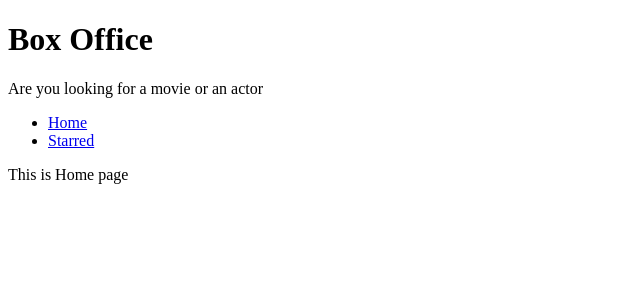
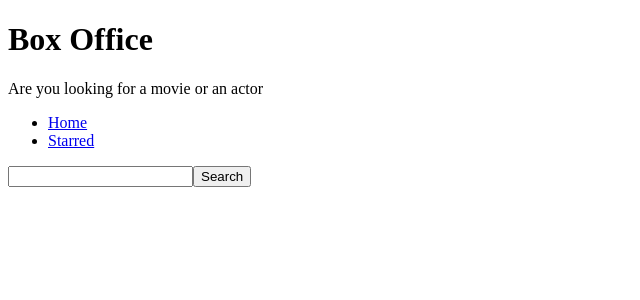
Before and after one commit to H4mxa/Box-Office, a React (Create React App) app: page / in a window 1280 px wide. Shown: the top 300 px of the page, without its empty margins (0-640 px from the left). Built offline with nearby package versions, Linux system fonts and the light colour scheme.

Commit message:
created input and fetch result from tvmaze api

```diff
--- a/src/pages/Home.js
+++ b/src/pages/Home.js
@@ -1,10 +1,39 @@
-import React from "react";
+import React, { useState } from "react";
 import MainPageLayout from "../components/MainPageLayout";
 
 const Home = () => {
+  const [input, setInput] = useState("");
+
+  const onSearch = () => {
+    fetch(`https://api.tvmaze.com/search/shows?q=${input}`)
+      .then((response) => response.json())
+      .then((result) => console.log(result))
+      .catch((err) => alert(err));
+  };
+
+  const onInputChange = (e) => {
+    setInput(e.target.value);
+  };
+
+  const onKeyDown = (e) => {
+    if (e.keyCode === 13) {
+      onSearch();
+    }
+  };
+
   return (
     <div>
-      <MainPageLayout>This is Home page</MainPageLayout>
+      <MainPageLayout>
+        <input
+          type="text"
+          onChange={onInputChange}
+          value={input}
+          onKeyDown={onKeyDown}
+        />
+        <button type="button" onClick={onSearch}>
+          Search
+        </button>
+      </MainPageLayout>
     </div>
   );
 };
```
